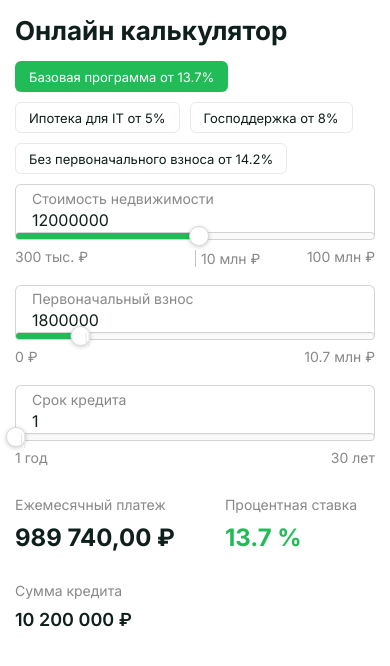
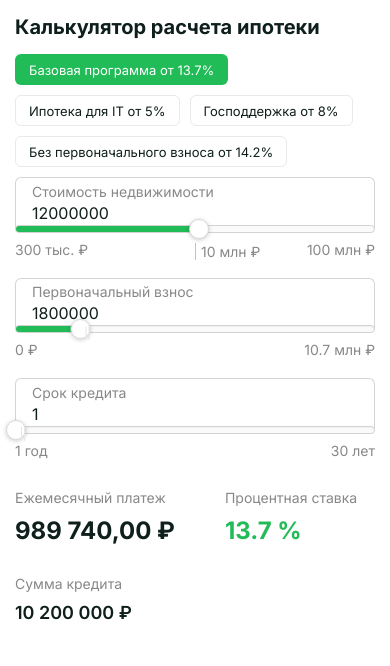
Before and after one commit to maskon/mortgage-calculator, a plain HTML site: page index.html in a window 390 px wide. Shown: the top 666 px of the page. Drawn offline with Linux system fonts and the light colour scheme.

Commit message:
Add files via upload

```diff
--- a/css/main.css
+++ b/css/main.css
@@ -279,3 +279,9 @@ body {
         row-gap: 30px;
     }
 }
+
+@media (max-width: 427px) {
+        .title {
+            font-size: 20px;
+        }
+}
--- a/index.html
+++ b/index.html
@@ -11,7 +11,7 @@
 	<body>
 
 		<div class="container">
-			<div class="title">Онлайн калькулятор</div>
+			<div class="title">Калькулятор расчета ипотеки</div>
 			<div class="row">
 				<form id="form" class="col-left">
 
```
